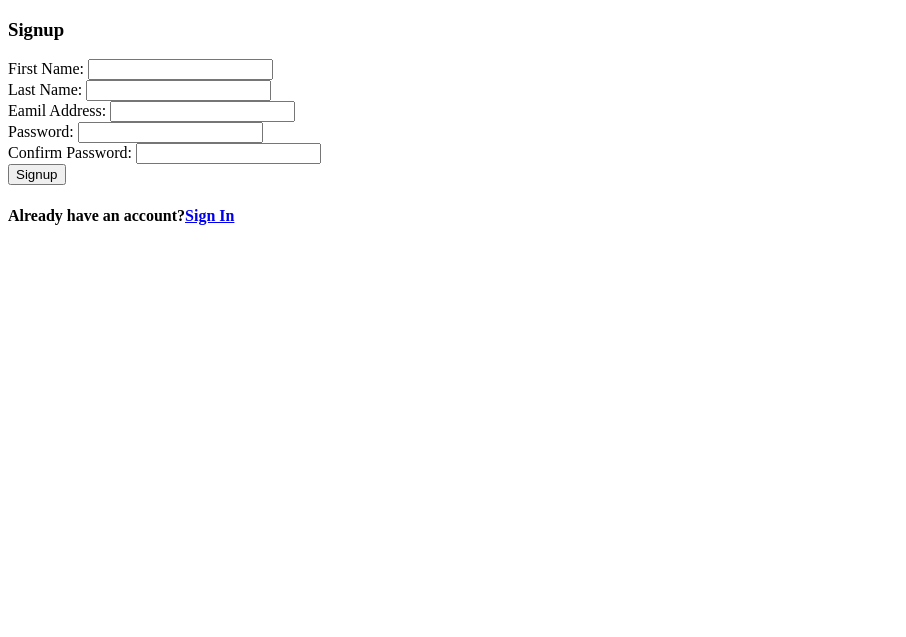
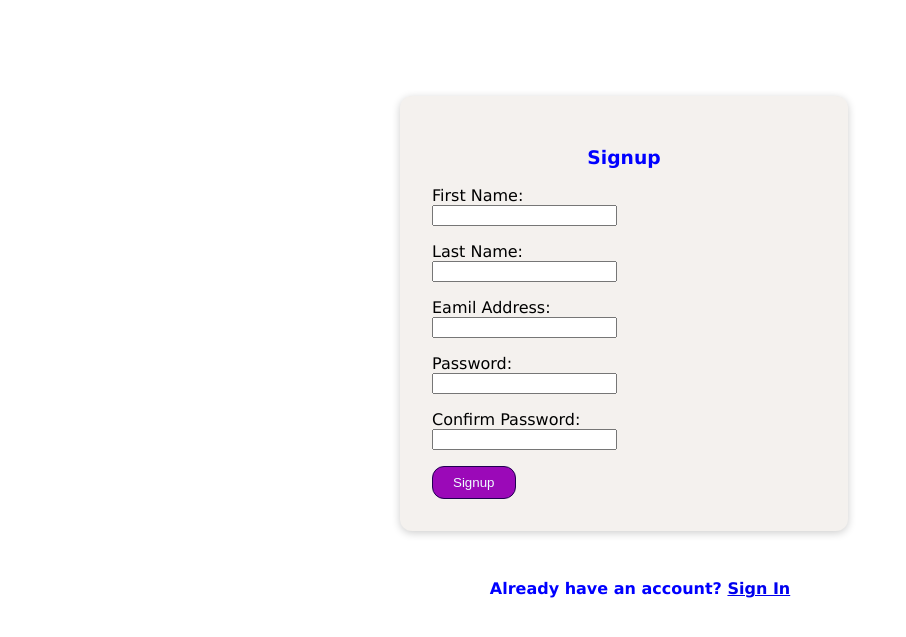
Before and after one commit to Nupur-tech257/E-commerce_project, a Django app: page /signup/ in a window 1280 px wide. Shown: the top 637 px of the page, without its empty margins (0-906 px from the left). Run offline with Django 4.2, Linux system fonts and the light colour scheme.

Commit message:
authentication css

```diff
--- /dev/null
+++ b/authentication/static/authentication/style.css
@@ -0,0 +1,58 @@
+body{
+    font-family: Verdana,Tahoma, sans-serif;
+    margin:0
+}
+
+form{
+    margin: 6rem 9rem 3rem 25rem;
+    width:30%;
+    max-width: 40rem;
+    padding:2rem;
+    border-radius: 12px;
+    background-color: rgb(244, 241, 238);
+    box-shadow: 0 2px 8px rgba(0,0,0,0.2);
+}
+
+h4,h3{
+    color:blue;
+    text-align: center;
+}
+
+button{
+    cursor:pointer;
+    padding: 0.5rem 1.5em;
+    border-radius: 12px;
+    background-color: rgb(155, 9, 184);
+    color: azure;
+    border: 1px solid #1f0050;
+}
+
+button:hover,
+button:active{
+    background-color: rgb(51, 5, 94);
+    border-color: rgb(33, 2, 62);
+}
+
+.form-control{
+    margin-bottom: 1rem;
+}
+
+.form-control-input{
+    font:inherit;
+    padding: 0.25rem;
+    border-radius: 12px;
+    border: 1px solid #ccc;
+    display: block;
+    width: 20rem;
+}
+
+.form-control-input:focus{
+    border-color: #1f0050;
+    outline: none;
+    background-color: #f4eeff;
+}
+
+.form-control label{
+    font-weight: normal;
+    display: block;
+}
--- a/authentication/templates/authentication/base.html
+++ b/authentication/templates/authentication/base.html
@@ -1,3 +1,4 @@
+{%load static%}
 <!DOCTYPE html>
 <!--[if lt IE 7]>      <html class="no-js lt-ie9 lt-ie8 lt-ie7"> <![endif]-->
 <!--[if IE 7]>         <html class="no-js lt-ie9 lt-ie8"> <![endif]-->
@@ -10,7 +11,7 @@
         <title>form</title>
         <meta name="description" content="">
         <meta name="viewport" content="width=device-width, initial-scale=1">
-        <link rel="stylesheet" href="">
+        <link rel="stylesheet" href="{%static 'authentication/style.css' %}">
     </head>
     <body>
        {%block content%}
--- a/authentication/templates/authentication/signin.html
+++ b/authentication/templates/authentication/signin.html
@@ -1,9 +1,8 @@
 {%extends "authentication/base.html" %}
 {%block content%}
-
-    <h3>Sign In</h3>
     <form action='/signin/' method='post'>
     {% csrf_token %}
+        <h3>Sign In</h3>
         {{message}}
         <!--<br>
         <label for="">Username</label>
--- a/authentication/templates/authentication/signup.html
+++ b/authentication/templates/authentication/signup.html
@@ -1,10 +1,9 @@
 {%extends "authentication/base.html" %}
 {%block content%}
-
-    <h3>Signup</h3>
     {{msg}}
     <form action='/signup/' method='post'>
     {% csrf_token %}
+        <h3>Signup</h3>
         <!--<label for="">Firstname</label>
         <input type="text" id="firstname" name="firstname" placeholder="First name" Required>
         <br>
@@ -29,6 +28,6 @@
         {%endfor%}
         <button type="submit"> Signup </button>
     </form>
-    <h4>Already have an account?<a href="http://127.0.0.1:8000/signin/">Sign In</a> </h4>
+    <h4>Already have an account? <a href="http://127.0.0.1:8000/signin/">Sign In</a> </h4>
 
 {%endblock%}
--- a/authentication/views.py
+++ b/authentication/views.py
@@ -37,6 +37,7 @@ def signup(request):
             myuser=User.objects.create_user(username,email,password1)
             myuser.first_name=fname
             myuser.last_name=lname
+            myuser.is_active=False
             myuser.save()
 
         #Welcome Email
@@ -45,6 +46,9 @@ def signup(request):
             from_email=settings.EMAIL_HOST_USER
             to_list=[myuser.email]
             send_mail(subject,message,from_email,to_list,fail_silently=True)
+
+        #
+
             return redirect('signin')
     else:
         form=SignupForm()
--- a/requirements.txt
+++ b/requirements.txt
@@ -1 +1,2 @@
 django
+six
```
Also changed, not shown: authentication/static/authentication/index.css (added, +11 -0 lines), authentication/templates/authentication/index.html (+12 -0 lines), authentication/tokens.py (added, +8 -0 lines), 3 other files.
